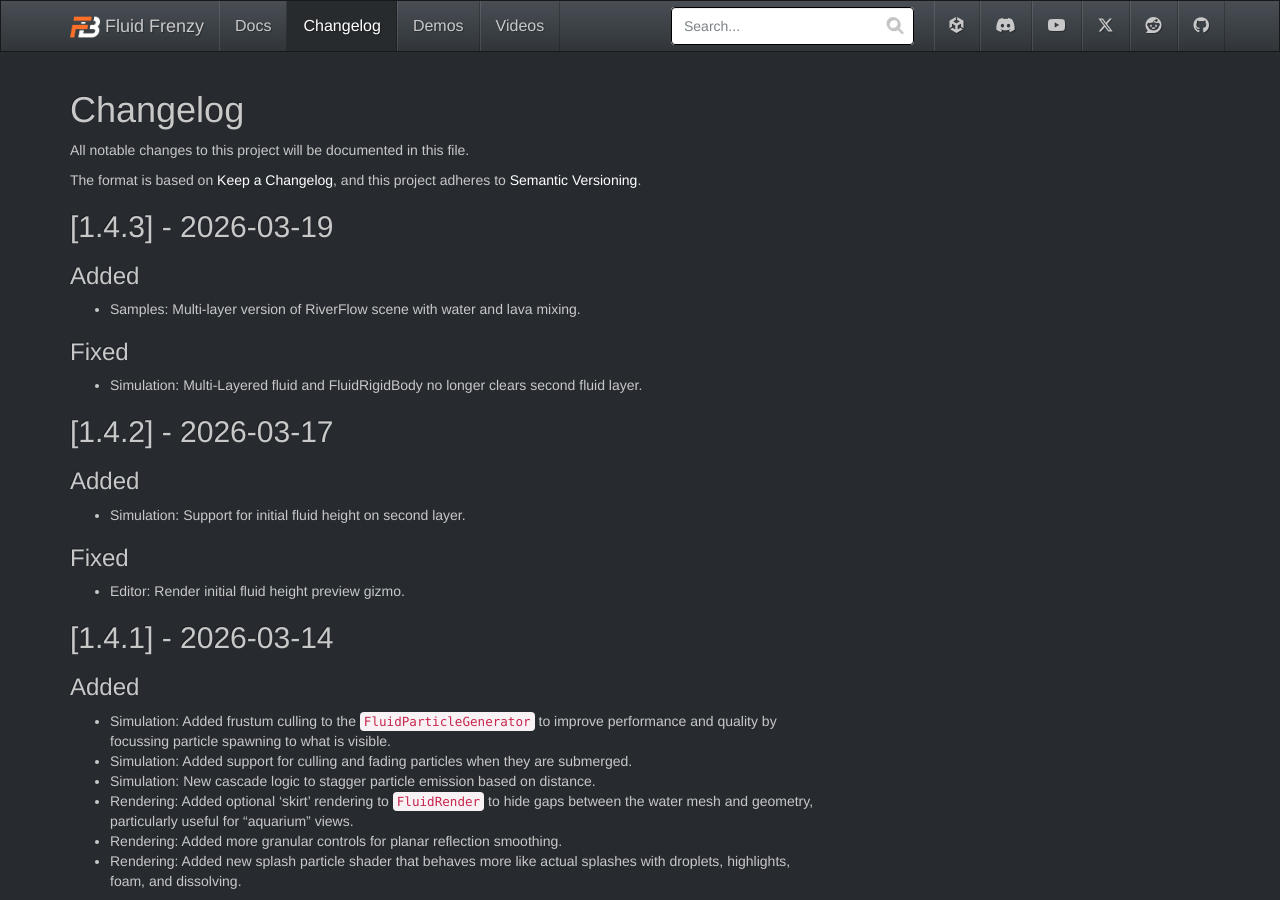
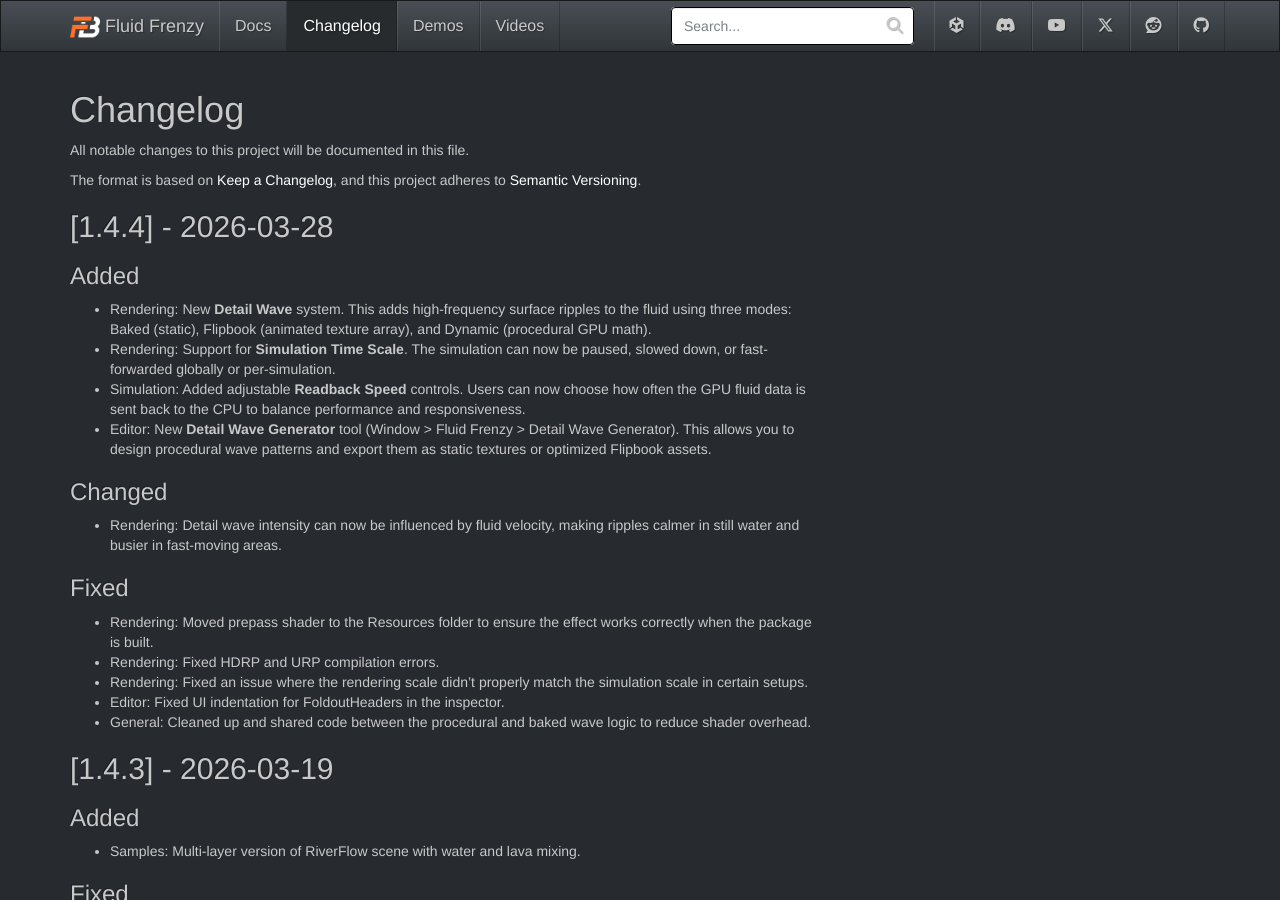
Before and after one commit to FrenzyByte/fluidfrenzy, a Jekyll site: the page built from _changelog/index.md, in a window 1280 px wide and 900 px high. Built offline with Jekyll 4.4.1, drawn with Linux system fonts in a browser that asks for light colours.

Commit message:
v1.4.4 changelog.

```diff
--- a/_changelog/index.md
+++ b/_changelog/index.md
@@ -9,6 +9,24 @@ All notable changes to this project will be documented in this file.
 
 The format is based on [Keep a Changelog](https://keepachangelog.com/en/1.1.0/),
 and this project adheres to [Semantic Versioning](https://semver.org/spec/v2.0.0.html).
+
+## [1.4.4] - 2026-03-28
+
+### Added
+- Rendering: New **Detail Wave** system. This adds high-frequency surface ripples to the fluid using three modes: Baked (static), Flipbook (animated texture array), and Dynamic (procedural GPU math).
+- Rendering: Support for **Simulation Time Scale**. The simulation can now be paused, slowed down, or fast-forwarded globally or per-simulation.
+- Simulation: Added adjustable **Readback Speed** controls. Users can now choose how often the GPU fluid data is sent back to the CPU to balance performance and responsiveness.
+- Editor: New **Detail Wave Generator** tool (Window > Fluid Frenzy > Detail Wave Generator). This allows you to design procedural wave patterns and export them as static textures or optimized Flipbook assets.
+
+### Changed
+- Rendering: Detail wave intensity can now be influenced by fluid velocity, making ripples calmer in still water and busier in fast-moving areas.
+
+### Fixed
+- Rendering: Moved prepass shader to the Resources folder to ensure the effect works correctly when the package is built.
+- Rendering: Fixed HDRP and URP compilation errors.
+- Rendering: Fixed an issue where the rendering scale didn't properly match the simulation scale in certain setups.
+- Editor: Fixed UI indentation for FoldoutHeaders in the inspector.
+- General: Cleaned up and shared code between the procedural and baked wave logic to reduce shader overhead.
 
 ## [1.4.3] - 2026-03-19
 
```
